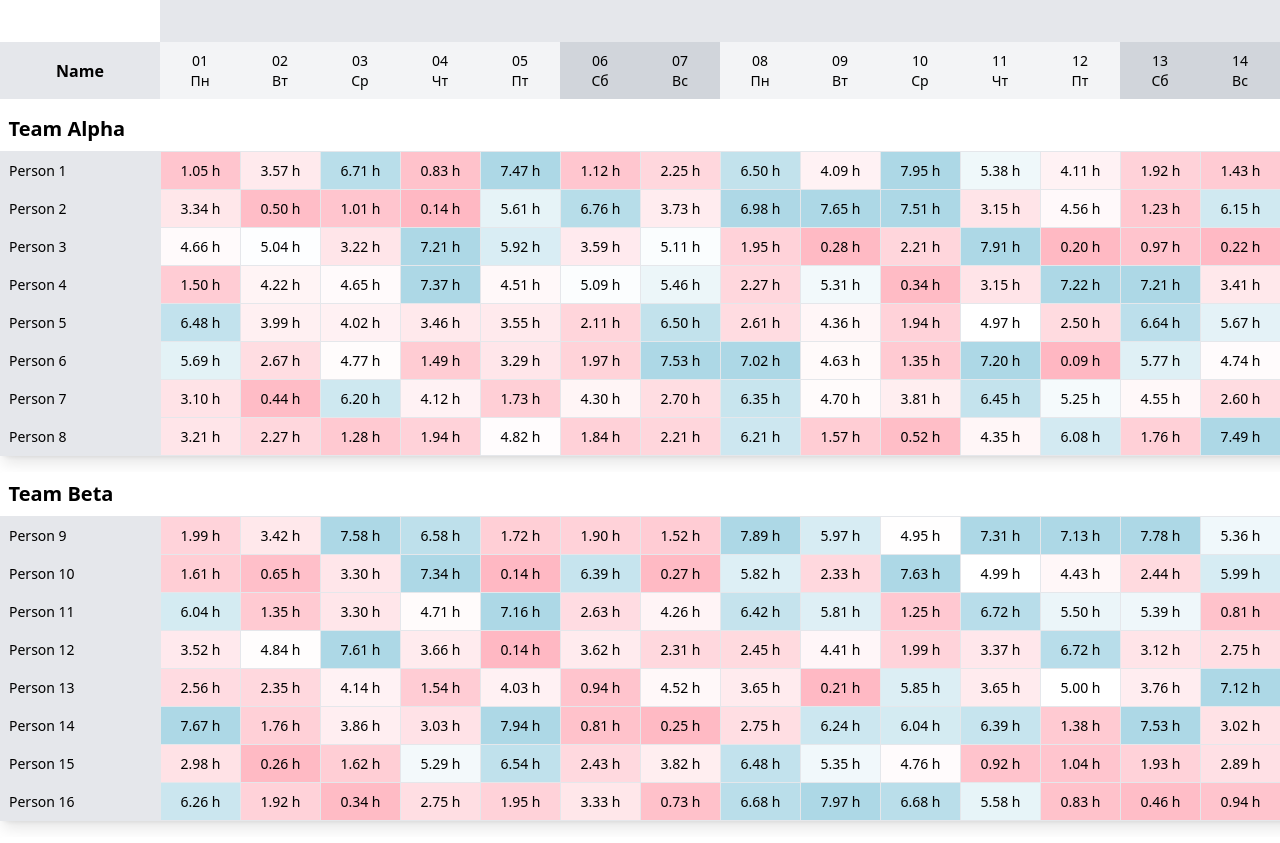
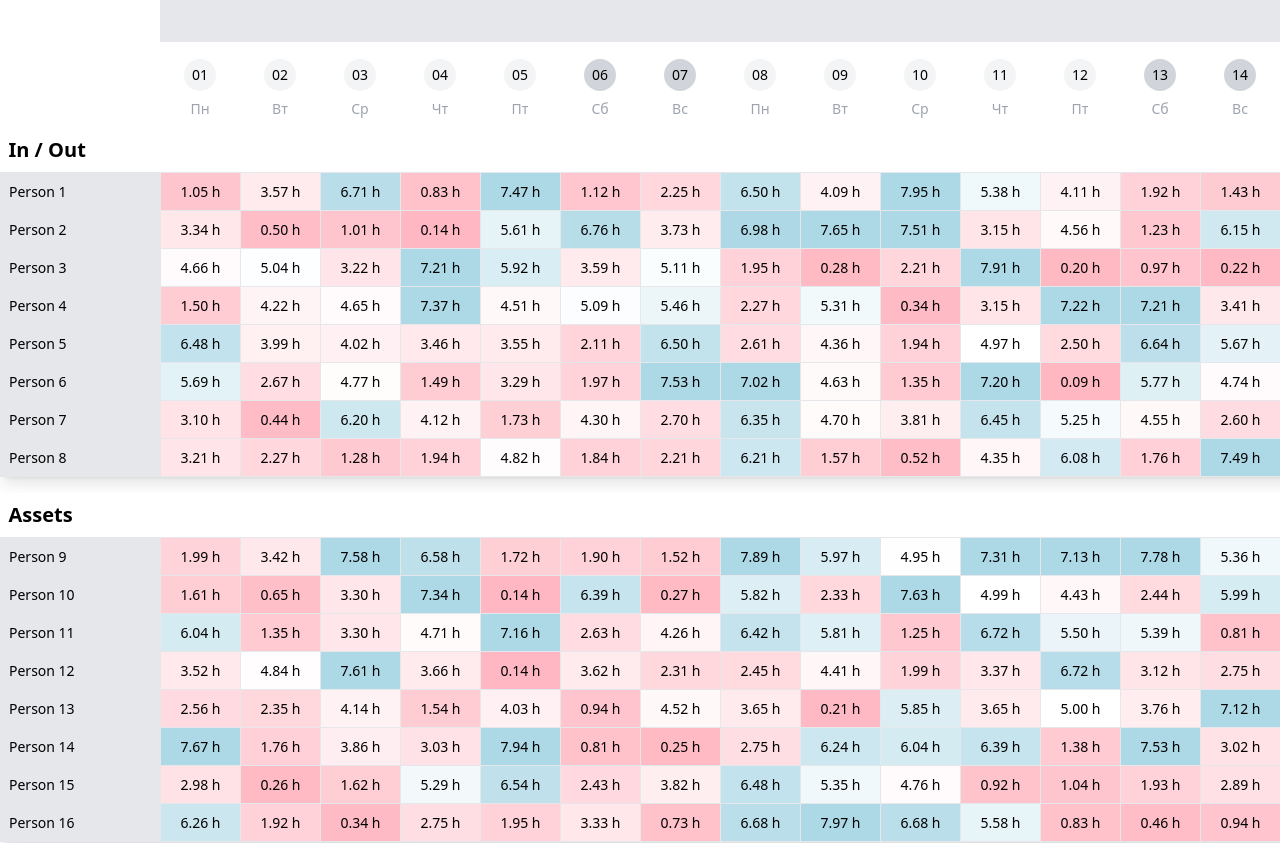
Before and after one commit to timofeypenkov/timelogs-table, a React (Vite) app: page / in a window 1280 px wide. Shown: the top 843 px of the page. Built offline with nearby package versions, Linux system fonts and the light colour scheme.

Commit message:
Даты в кружочках

```diff
--- a/src/components/TimeTable.tsx
+++ b/src/components/TimeTable.tsx
@@ -3,10 +3,34 @@ import Tooltip from "./Tooltip";
 import { generateMockData } from "../utils/mockData";
 import { interpolateColor } from "../utils/colorUtils";
 
-const { dates, teams } = generateMockData();
+interface TooltipState {
+  content: string;
+  visible: boolean;
+  position: { top: number; left: number };
+}
+
+interface Person {
+  name: string;
+  times: string[];
+}
+
+interface Team {
+  name: string;
+  members: Person[];
+}
+
+interface DateInfo {
+  date: string;
+  weekday: string;
+  month: string;
+  isWeekend: boolean;
+}
+
+const { dates, teams }: { dates: DateInfo[]; teams: Team[] } =
+  generateMockData();
 
 const TimeTable: React.FC = () => {
-  const [tooltip, setTooltip] = useState({
+  const [tooltip, setTooltip] = useState<TooltipState>({
     content: "",
     visible: false,
     position: { top: 0, left: 0 },
@@ -19,7 +43,7 @@ const TimeTable: React.FC = () => {
 
   const rafRef = useRef<number | null>(null);
 
-  const handleMouseDown = (event: React.MouseEvent) => {
+  const handleMouseDown = (event: React.MouseEvent<HTMLDivElement>) => {
     setIsDragging(true);
     startPosition.current = { x: event.clientX, y: event.clientY };
     if (scrollContainerRef.current) {
@@ -31,7 +55,7 @@ const TimeTable: React.FC = () => {
     event.preventDefault();
   };
 
-  const handleMouseMove = (event: React.MouseEvent) => {
+  const handleMouseMove = (event: React.MouseEvent<HTMLDivElement>) => {
     if (!isDragging || !scrollContainerRef.current) return;
     const dx = event.clientX - startPosition.current.x;
     const dy = event.clientY - startPosition.current.y;
@@ -48,27 +72,28 @@ const TimeTable: React.FC = () => {
   };
 
   const updateTooltipAndHighlight = (
-    event,
-    person,
-    date,
-    weekday,
-    time,
-    index,
+    event: React.MouseEvent<HTMLTableCellElement>,
+    person: string,
+    date: string,
+    weekday: string,
+    time: string,
+    index: number,
   ) => {
     const position = { top: event.clientY + 10, left: event.clientX + 10 };
-    const fullDate = new Date(`2024-${date.slice(3, 5)}-${date.slice(0, 2)}`);
+    const [day, month] = date.split(".");
+    const fullDate = new Date(`2024-${month}-${day}`);
     const formattedDate = fullDate.toLocaleDateString("ru-RU", {
       day: "numeric",
       month: "long",
       year: "numeric",
     });
-    const content = `${person}\n${formattedDate}\n${time} ч`;
+    const content = `${person}\n${date}\n${time} ч`;
     setTooltip({ content, visible: true, position });
     setHighlightColumn(index);
   };
 
   const handleMouseEnter = (
-    event: React.MouseEvent,
+    event: React.MouseEvent<HTMLTableCellElement>,
     person: string,
     date: string,
     weekday: string,
@@ -118,21 +143,24 @@ const TimeTable: React.FC = () => {
 
   const renderDateHeader = () => (
     <tr className="sticky top-[2.5rem] z-10 bg-white">
-      <th className="sticky left-0 bg-gray-200 p-2 min-w-40">Name</th>
+      <th className="sticky left-0 bg-white p-2 min-w-40"></th>
       {dates.map((date, index) => (
-        <th
-          key={index}
-          className={`p-2 w-20  font-normal ${date.isWeekend ? "bg-gray-300" : "bg-gray-100"}`}
-        >
-          <div className="text-base">{date.date}</div>
-          <div className="text-sm">{date.weekday}</div>
+        <th key={index} className={`w-20 font-normal `}>
+          <div className="flex items-center justify-center">
+            <div
+              className={`text-sm mt-4 w-8 h-8 rounded-full p-2 flex items-center justify-center ${date.isWeekend ? "bg-gray-300" : "bg-gray-100"}`}
+            >
+              {date.date}
+            </div>
+          </div>
+          <div className={`text-sm text-gray-400 p-2`}>{date.weekday}</div>
         </th>
       ))}
     </tr>
   );
 
-  const renderTeamTable = (team) => (
-    <table key={team.name} className="mb-4 mt-2 rounded shadow-lg bg-white ">
+  const renderTeamTable = (team: Team) => (
+    <table key={team.name} className="mb-4 mt-0 rounded shadow-lg bg-white ">
       <thead>
         <tr>
           <th className="sticky left-0 p-2 font-bold text-xl text-left w-40 ">
--- a/src/utils/mockData.ts
+++ b/src/utils/mockData.ts
@@ -1,6 +1,6 @@
 // src/utils/mockData.ts
 export const generateMockData = () => {
-  const teams = ["Team Alpha", "Team Beta", "Team Gamma", "Team Delta"];
+  const teams = ["In / Out", "Assets", "Houdini", "Motion"];
   const names = Array.from({ length: 32 }, (_, i) => `Person ${i + 1}`);
   const startDate = new Date(2024, 0, 1); // 1 января 2024 года
   const endDate = new Date(2024, 11, 31); // 31 декабря 2024 года
```
